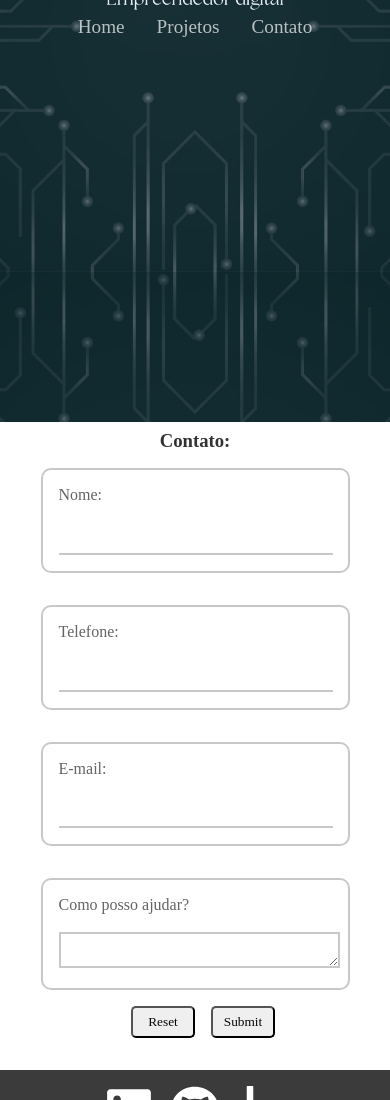
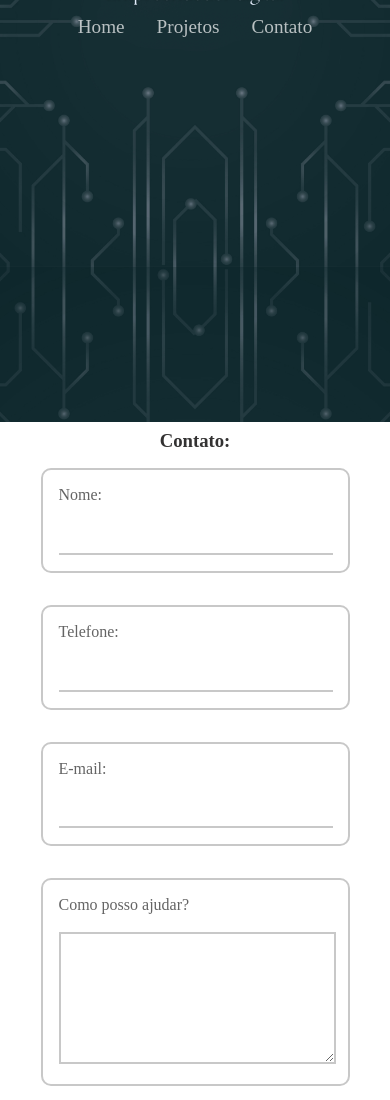
Before and after one commit to CesarSotnas/Cesar_Santos, a React (Vite) app: page /contato in a window 390 px wide. Shown: the top 1100 px of the page. Built offline with nearby package versions, Linux system fonts and the light colour scheme.

Commit message:
Ajuste nas rotas

```diff
--- a/src/main.jsx
+++ b/src/main.jsx
@@ -16,11 +16,11 @@ const router = createBrowserRouter([
         element: <Home />
       },
       {
-        path: "/projetos",
+        path: "projetos",
         element: <Projeto />
       },
       {
-        path: "/contato",
+        path: "contato",
         element: <Contato />
       }
     ]
--- a/src/routes/css/Contato.css
+++ b/src/routes/css/Contato.css
@@ -124,10 +124,15 @@ h3 {
     }
 
 
-    .contato-formulario-div input, .contato-formulario-div input:hover, .contato-formulario-div textarea, .contato-formulario-div textarea:hover  {
+    .contato-formulario-div input, .contato-formulario-div input:hover {
         width: 67vw;
         height: auto;
         transition: none;
+    }
+
+    .contato-formulario-div textarea, .contato-formulario-div textarea:hover {
+        transition: none;
+        width: 66vw;
     }
 
     #input-submit:hover {
--- a/src/routes/css/Home.css
+++ b/src/routes/css/Home.css
@@ -126,10 +126,11 @@ p {
     }
 }
 
+
 @media screen and (max-width: 415px) {
     .img-empreendedor {
         display: block;
-        background-position: 50% 192%;
+        background-position: 50% 195%;
         background-size: 300%;
         width: auto;
         height: 50vh;
@@ -180,3 +181,13 @@ p {
         transform: none;
     }
 }
+
+@media screen and (max-width: 376px) {
+    .img-empreendedor {
+        display: block;
+        background-position: 50% 230%;
+        background-size: 300%;
+        width: auto;
+        height: 50vh;
+    }
+}
```
